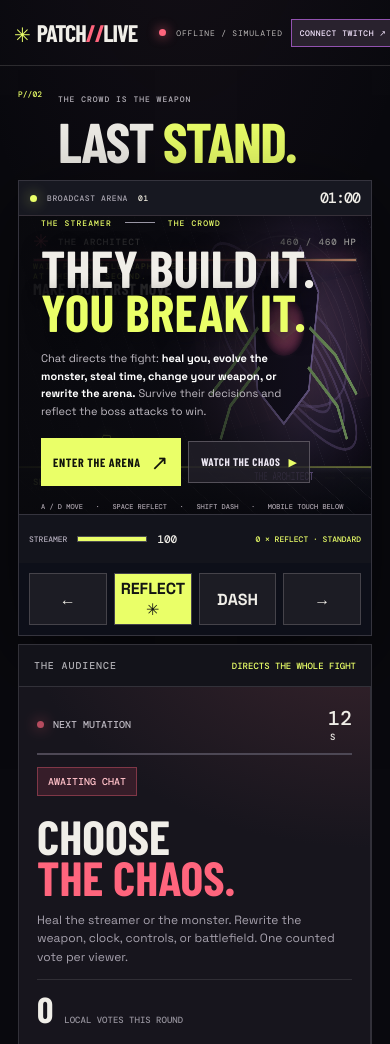
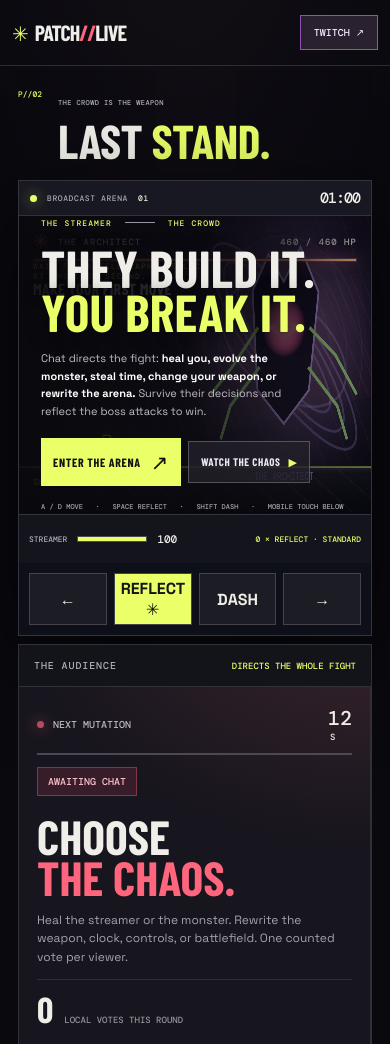
Before and after one commit to Iniwura/patch-live, a website with bundled scripts: page duel/index.html in a window 390 px wide. Shown: the top 1044 px of the page. Built offline with nearby package versions, Linux system fonts and the light colour scheme; animation ran at ten frames a second; a web font is replaced by a local one.

Commit message:
Fix mobile Twitch button overlap and prevent small-viewport zoom on 320px screens

```diff
--- a/src/duel.css
+++ b/src/duel.css
@@ -55,3 +55,17 @@ main{max-width:1920px;margin:0 auto;padding:0 clamp(18px,3.1vw,66px)}.event-top{
 #twitch-disconnect{border:1px solid #65576c;background:transparent;color:#ddd3e4;padding:12px 16px;font:500 11px 'DM Mono',monospace}
 .twitch-modal-content .twitch-help{font-size:10px;color:#928a99}
 @media(max-width:650px){.masthead-right{gap:8px}.twitch-connect{font-size:8px;padding:8px}.twitch-modal-content{padding:18px}}
+
+/* Small-phone header: no overlapping Twitch controls or oversized layout viewport. */
+@media(max-width:480px){
+  .masthead{padding-inline:12px;gap:7px}
+  .masthead .logo{font-size:22px;min-width:0}
+  .masthead-right{gap:5px;flex:0 0 auto;min-width:0}
+  .masthead .offline-indicator{display:none}
+  .masthead .twitch-connect{font-size:0;letter-spacing:0;min-width:78px;padding:10px 7px}
+  .masthead .twitch-connect::after{content:'TWITCH ↗';font:700 10px 'DM Mono',monospace;white-space:nowrap}
+  .event-top{min-width:0}
+  .event-name{min-width:0}
+  .event-name h1{font-size:clamp(44px,12.2vw,60px);letter-spacing:-.4px}
+  .event-name>span{font-size:7px;letter-spacing:.4px}
+}
```
